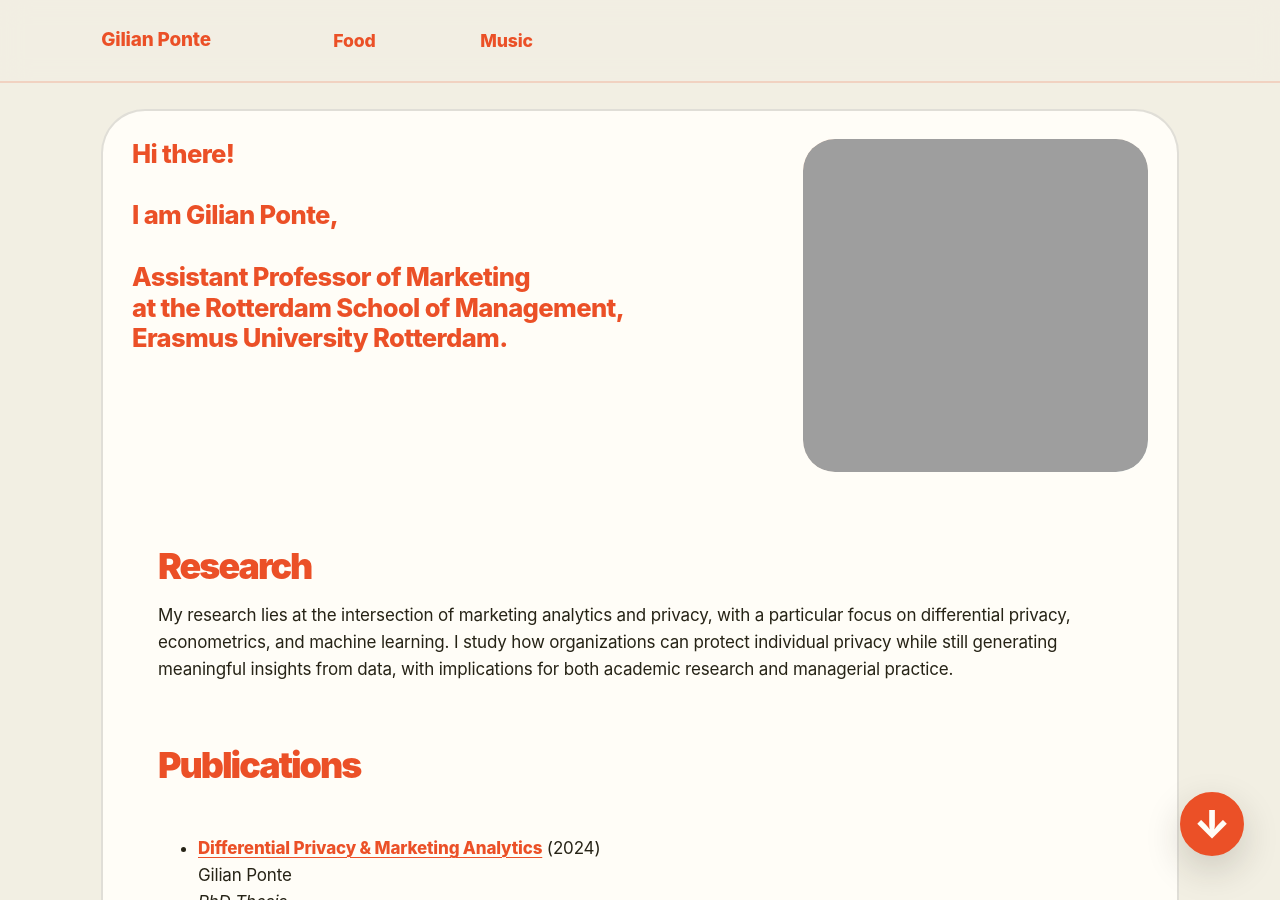
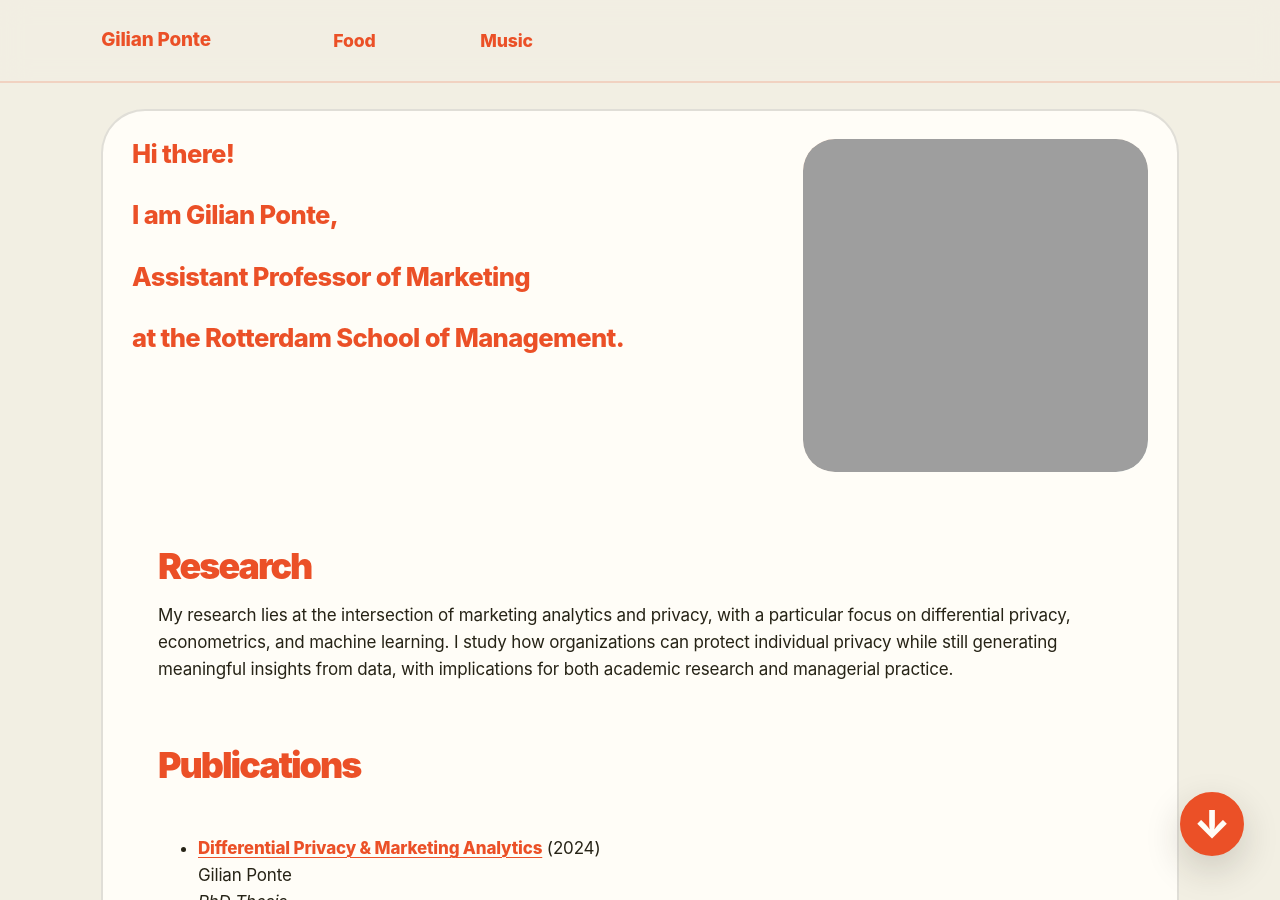
Before and after one commit to GilianPonte/gilianponte.github.io, a Jekyll site: the page built from _pages/year-archive.md, in a window 1280 px wide and 900 px high. Built offline with Jekyll 4.4.1, drawn with Linux system fonts in a browser that asks for light colours.

Commit message:
Update year-archive.md

```diff
--- a/_pages/year-archive.md
+++ b/_pages/year-archive.md
@@ -11,7 +11,7 @@ redirect_from:
 
 Hi there! <br>
 <br>
-I am Gilian Ponte, <br> <br> Assistant Professor of Marketing <br>  at the Rotterdam School of Management, <br>  Erasmus University Rotterdam.
+I am Gilian Ponte, <br> <br> Assistant Professor of Marketing <br> <br>   at the Rotterdam School of Management.
 
 ### Research
 My research lies at the intersection of marketing analytics and privacy, with a particular focus on differential privacy, econometrics, and machine learning. I study how organizations can protect individual privacy while still generating meaningful insights from data, with implications for both academic research and managerial practice.
```
